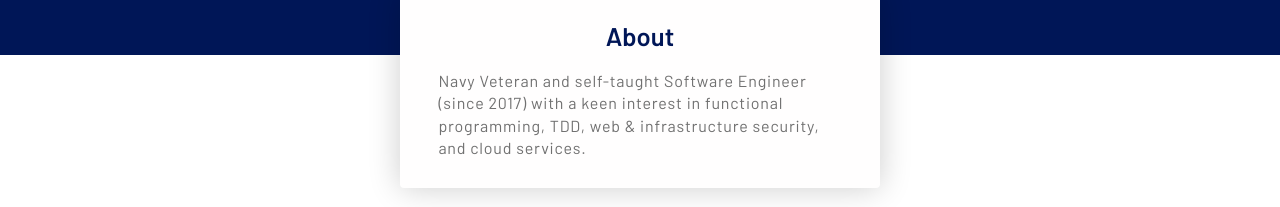
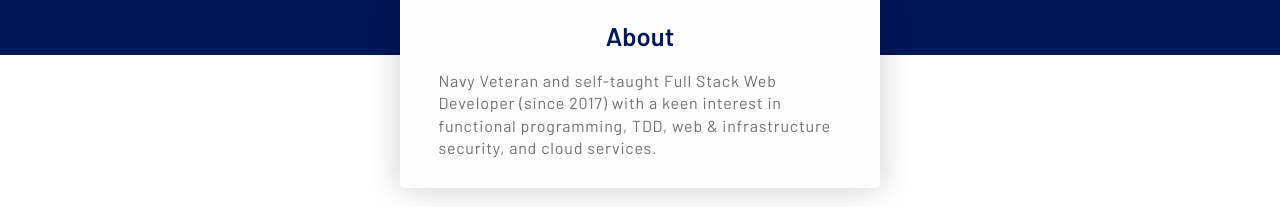
Before and after one commit to JamesGood626/portfoliov4, a Gatsby site: page / in a window 1280 px wide. Shown: the part 745-952 px from the top of the page. Built offline with nearby package versions, Linux system fonts and the light colour scheme; Gatsby itself is replaced by a stand-in of ours; no server answers.

Commit message:
changed title in about

```diff
--- a/src/components/about.js
+++ b/src/components/about.js
@@ -50,9 +50,9 @@ const about = () => {
       <div id="about__content">
         <h3>About</h3>
         <p>
-          Navy Veteran and self-taught Software Engineer (since 2017) with a
-          keen interest in functional programming, TDD, web & infrastructure
-          security, and cloud services.
+          Navy Veteran and self-taught Full Stack Web Developer (since 2017)
+          with a keen interest in functional programming, TDD, web &
+          infrastructure security, and cloud services.
         </p>
       </div>
     </SectionContainer>
```
